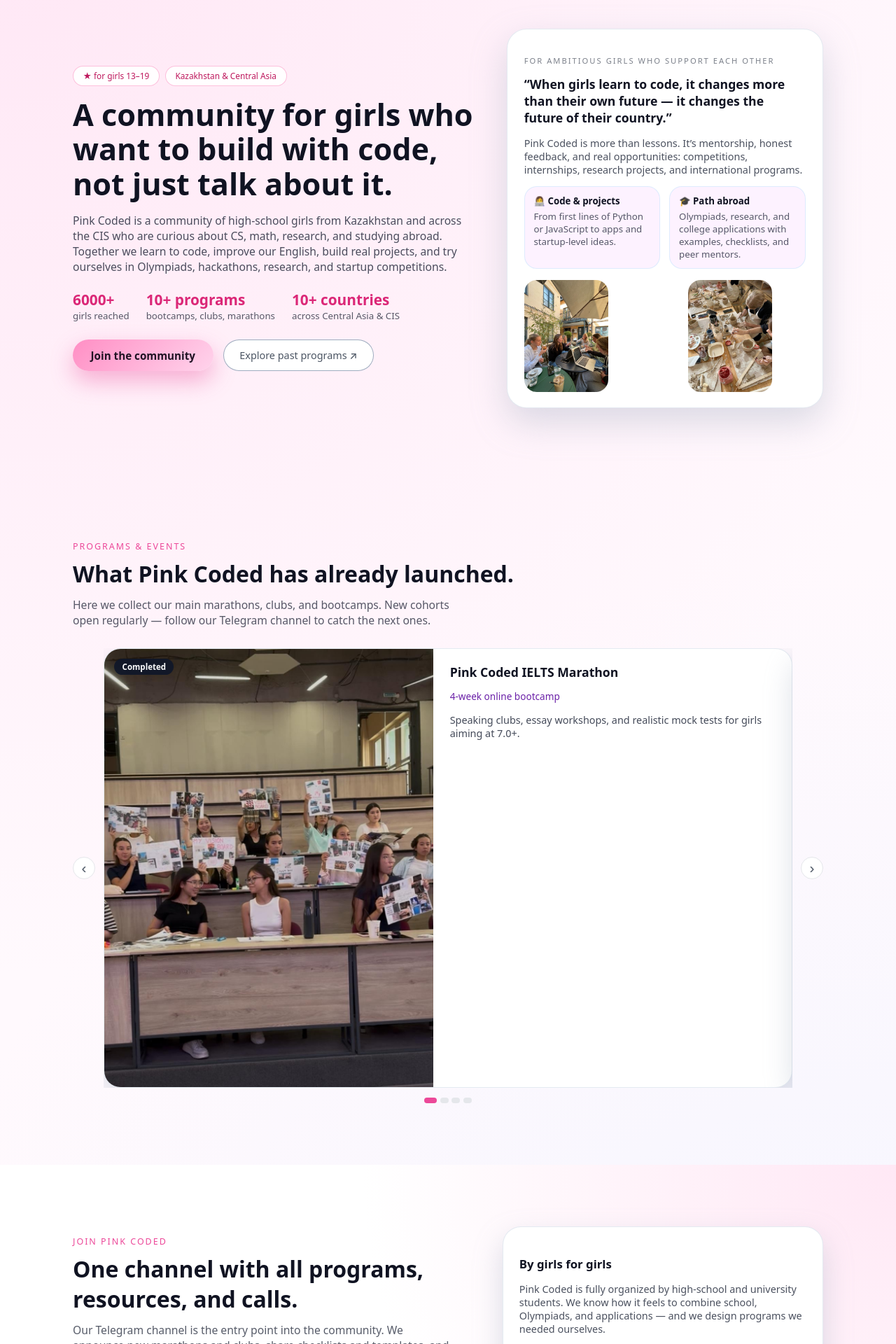
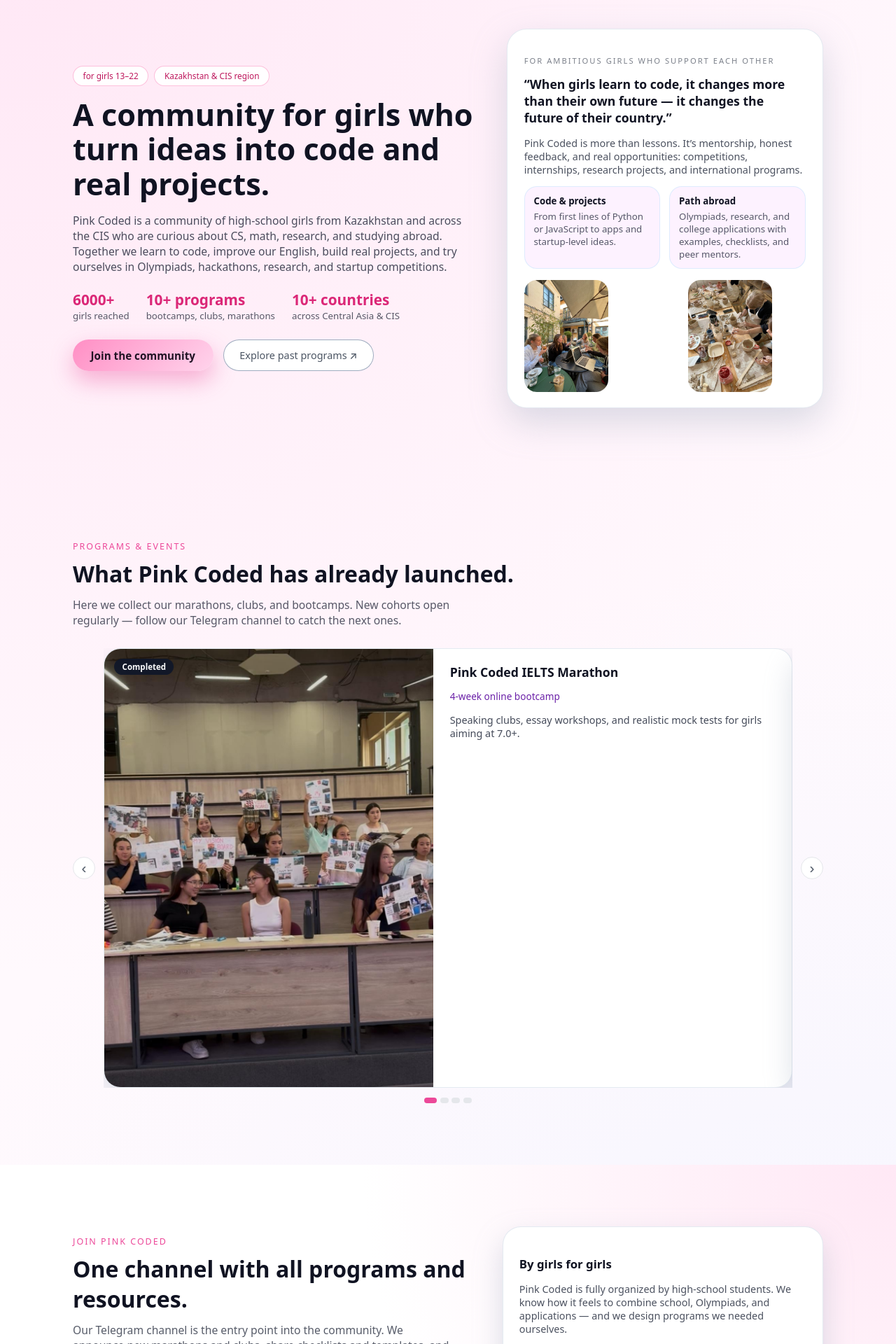
Before and after one commit to Fakhriye/pinkcoded-site, a React (Vite) app: page / in a window 1280 px wide. Shown: the part 120-2040 px from the top of the page at 70% size. Built offline with nearby package versions, Linux system fonts and the light colour scheme.

Commit message:
changed text

```diff
--- a/src/pages/AboutPage.jsx
+++ b/src/pages/AboutPage.jsx
@@ -157,7 +157,7 @@
               <div>
                 <p className="eyebrow">What girls say</p>
                 <h2 className="section-title">
-                  Real feedback from real participants.
+                  Feedback from our participants.
                 </h2>
               </div>
               <div className="testimonials-controls">
--- a/src/pages/CoursesPage.jsx
+++ b/src/pages/CoursesPage.jsx
@@ -4,21 +4,21 @@
 const tracks = [
   {
     title: "CS Foundations",
-    tag: "👩‍💻 code",
+    tag: "code",
     description:
-      "Intro to Python and JavaScript, problem solving patterns, and small projects you can show in a portfolio.",
+      "Intro to Python and C++, problem solving patterns, and small projects you can show in a portfolio.",
     status: "In development",
   },
   {
     title: "English for STEM & applications",
-    tag: "📝 language",
+    tag: "language",
     description:
       "From essay structure to academic vocabulary for Olympiads, research, and college applications.",
     status: "In development",
   },
   {
     title: "Research & project labs",
-    tag: "🔬 projects",
+    tag: "projects",
     description:
       "Support for research projects, science fairs, and hackathons — from idea to final presentation.",
     status: "In development",
--- a/src/pages/HomePage.jsx
+++ b/src/pages/HomePage.jsx
@@ -55,13 +55,12 @@
         <div className="shell hero-grid">
           <div className="hero-left">
             <div className="hero-pill-row">
-              <span className="pill">★ for girls 13–19</span>
-              <span className="pill">Kazakhstan & Central Asia</span>
+              <span className="pill">for girls 13–22</span>
+              <span className="pill">Kazakhstan & CIS region</span>
             </div>
 
             <h1 className="hero-title">
-              A community for girls who want to build with code, not just talk
-              about it.
+              A community for girls who turn ideas into code and real projects.
             </h1>
 
             <p className="hero-lead">
@@ -112,14 +111,14 @@
 
               <div className="hero-mini-grid">
                 <div className="hero-mini">
-                  <div className="hero-mini-title">👩‍💻 Code & projects</div>
+                  <div className="hero-mini-title">Code & projects</div>
                   <div className="hero-mini-body">
                     From first lines of Python or JavaScript to apps and
                     startup-level ideas.
                   </div>
                 </div>
                 <div className="hero-mini">
-                  <div className="hero-mini-title">🎓 Path abroad</div>
+                  <div className="hero-mini-title">Path abroad</div>
                   <div className="hero-mini-body">
                     Olympiads, research, and college applications with
                     examples, checklists, and peer mentors.
@@ -152,7 +151,7 @@
                 What Pink Coded has already launched.
               </h2>
               <p className="section-subtitle">
-                Here we collect our main marathons, clubs, and bootcamps. New
+                Here we collect our marathons, clubs, and bootcamps. New
                 cohorts open regularly — follow our Telegram channel to catch
                 the next ones.
               </p>
@@ -224,7 +223,7 @@
           <div>
             <p className="eyebrow">Join Pink Coded</p>
             <h2 className="section-title">
-              One channel with all programs, resources, and calls.
+              One channel with all programs and resources.
             </h2>
             <p className="section-subtitle">
               Our Telegram channel is the entry point into the community. We
@@ -250,8 +249,8 @@
           <div className="join-card">
             <h3 className="join-card-title">By girls for girls</h3>
             <p className="join-card-text">
-              Pink Coded is fully organized by high-school and university
-              students. We know how it feels to combine school, Olympiads, and
+              Pink Coded is fully organized by high-school students.
+              We know how it feels to combine school, Olympiads, and
               applications — and we design programs we needed ourselves.
             </p>
             <div className="join-photo-grid">
```
